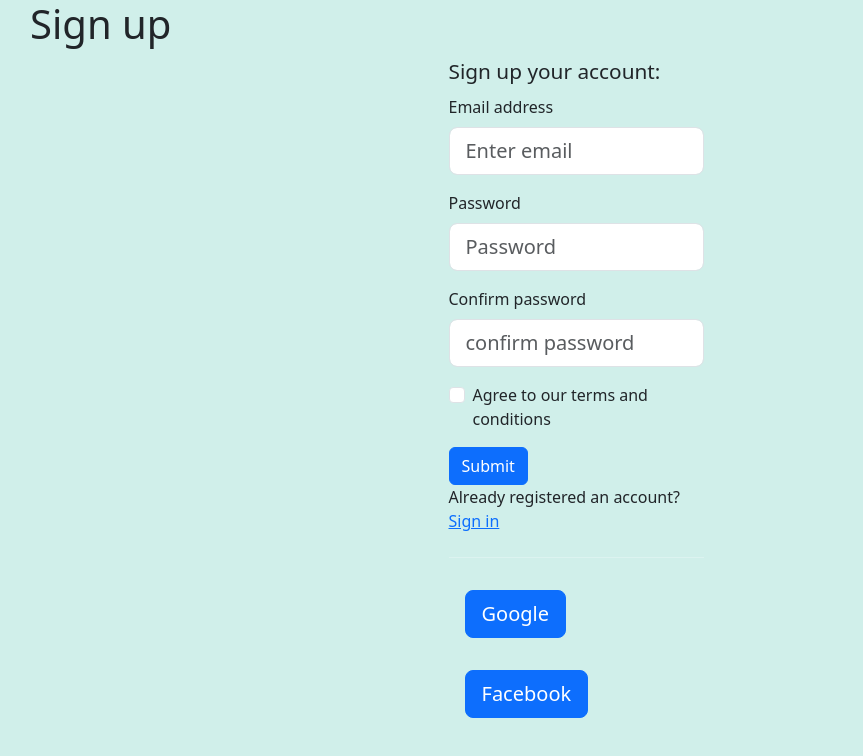
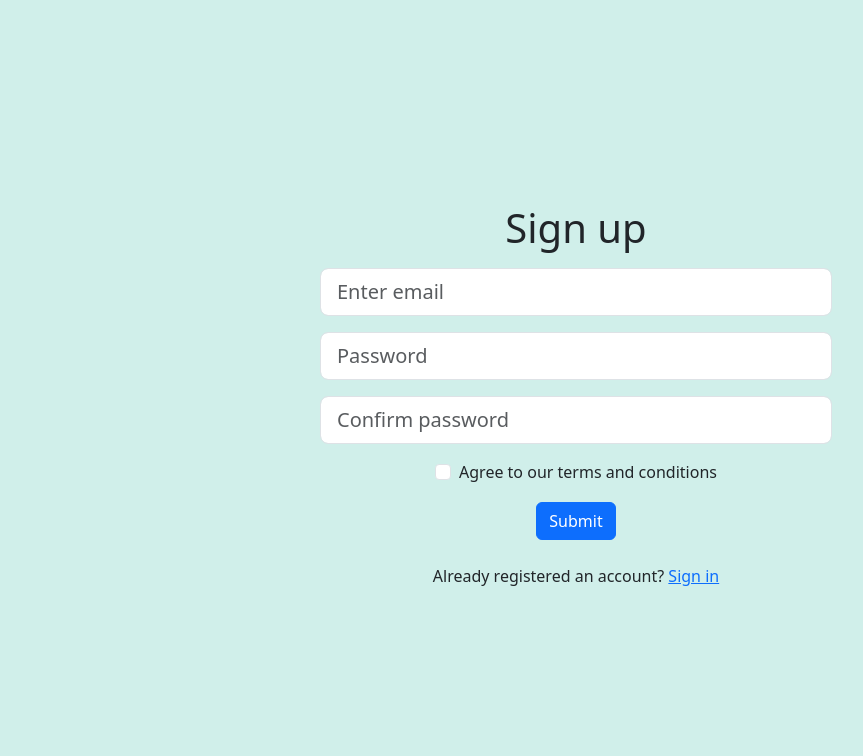
Before and after one commit to Hamza1610/AutoPost_Client, a React (Create React App) app: page /sign-up in a window 1280 px wide. Shown: the top 756 px of the page, without its empty margins (52-915 px from the left). Built offline with nearby package versions, Linux system fonts and the light colour scheme.

Commit message:
remover auth function

```diff
--- a/src/SignUp.js
+++ b/src/SignUp.js
@@ -1,13 +1,13 @@
 import { auth } from './firebase-config';
-import { FacebookAuthProvider, onAuthStateChanged } from "firebase/auth";
-import { createUserWithEmailAndPassword, signInWithPopup, GoogleAuthProvider } from 'firebase/auth';
-
+import { onAuthStateChanged } from "firebase/auth";
+import { createUserWithEmailAndPassword } from 'firebase/auth';
+import './all.css'
 import Form from 'react-bootstrap/Form';
 import Button from 'react-bootstrap/Button';
 import Row from 'react-bootstrap/Row';
 import Col from 'react-bootstrap/Col';
 import Container from 'react-bootstrap/Container';
-import { useRef, useState } from 'react';
+import { useState } from 'react';
 import { Navigate } from 'react-router-dom';
 
 const SignUp =  () => {
@@ -16,38 +16,6 @@ const SignUp =  () => {
     const [password, setPassword] = useState('');
     const [confirmPassword, setConfirmPassword] = useState('');
     const [error, setError] = useState('');
-
-    const handleGoogleSignUp = async () => {
-
-        try {
-            const provider = new GoogleAuthProvider();
-            const userCredential = await signInWithPopup(auth, provider);
-            const user = userCredential.user;
-            console.log('Google user:', user);
-            setError('');
-            console.log("Registered with Google successfully");
-            Navigate('/library')
-        } catch (error) {
-            console.log('Google error:', error.message);
-            setError(error.message);
-        }
-    };
-
-    const handleFacebookSignUp = async () => {
-
-        try {
-            const provider = new FacebookAuthProvider();
-            const userCredential = await signInWithPopup(auth, provider);
-            const user = userCredential.user;
-            console.log('Facebook user:', user);
-            setError('');
-            console.log("Registered with Facebook successfully");
-            Navigate('/library')
-        } catch (error) {
-            console.log('Facebook error:', error.message);
-            setError(error.message);
-        }
-    };
 
     const handleSubmit = async(e) => {
         e.preventDefault();
@@ -65,7 +33,7 @@ const SignUp =  () => {
                 onAuthStateChanged(auth, (user) => {
                     if (user) {
                         console.log(user);
-                        Navigate('/library')
+                        return (Navigate('/library'))
                     }
                 });
             } else {
@@ -79,19 +47,13 @@ const SignUp =  () => {
     }
 
     return (
-        <Container>
-            <Row md={4}>
-                <Col sm={2}>
-                    <h1 >Sign up</h1>
-                </Col>
-            </Row>
-            <Row className='align-items-center h-75 w-100 justify-content-center' md={4} >
-                <Col >
-                    <Form onSubmit={handleSubmit}>
-                        <Form.Label style={{fontSize: '1.3em'}}>Sign up your account: </Form.Label>
+        <Container className='sign-up'>
+            <Row className='align-items-center h-75 w-100 justify-content-center' md={2} lg={2} sm={12} xs={12}>
+                <Col className='sign-up-col'>
+                    <Form onSubmit={handleSubmit} className='sign-up-form'>
+                        <Form.Label className='sign-up-label'><h1 >Sign up</h1> </Form.Label>
                         {error && (<p style={{color: 'crimson'}}>{error}</p>) }
-                        <Form.Group className="mb-3" controlId="formBasicEmail">
-                            <Form.Label>Email address</Form.Label>
+                        <Form.Group className="sign-up-input mb-3" controlId="formBasicEmail" sm={1} >
                             <Form.Control
                                 name='email'
                                 size='lg'
@@ -103,8 +65,7 @@ const SignUp =  () => {
                             />
                         </Form.Group>
 
-                        <Form.Group className="mb-3" controlId="formBasicPassword">
-                            <Form.Label>Password</Form.Label>
+                        <Form.Group className="sign-up-input mb-3" controlId="formBasicPassword">
                             <Form.Control
                                 name='password'
                                 size='lg'
@@ -116,13 +77,12 @@ const SignUp =  () => {
                             />
                         </Form.Group>
 
-                        <Form.Group className="mb-3" controlId="formBasicConfirmPassword">
-                            <Form.Label>Confirm password</Form.Label>
+                        <Form.Group className="sign-up-input mb-3" controlId="formBasicConfirmPassword">
                             <Form.Control
                                 name='confirm'
                                 size='lg'
                                 type="password"
-                                placeholder="confirm password"
+                                placeholder="Confirm password"
                                 className='w-100'
                                 onChange={(e) => setConfirmPassword(e.target.value)}
                                 required
@@ -137,23 +97,6 @@ const SignUp =  () => {
                         </Button><br/>
                         <Form.Label>Already registered an account? <a href='/sign-in'>Sign in</a></Form.Label>
                     </Form>
-                    <Form>
-                        <hr style={{fontSize: '100px', color: 'white'}}/>
-                        <Form.Group >
-                            <Button
-                                size='lg'
-                                type='submit'
-                                className='m-3'
-                                onClick={handleGoogleSignUp}
-                                >Google</Button>
-                            <Button
-                                size='lg'
-                                type='submit'
-                                className='m-3'
-                                onClick={handleFacebookSignUp}
-                                >Facebook</Button>
-                        </Form.Group>
-                    </Form>
                 </Col>
             </Row>
         </Container>
```
